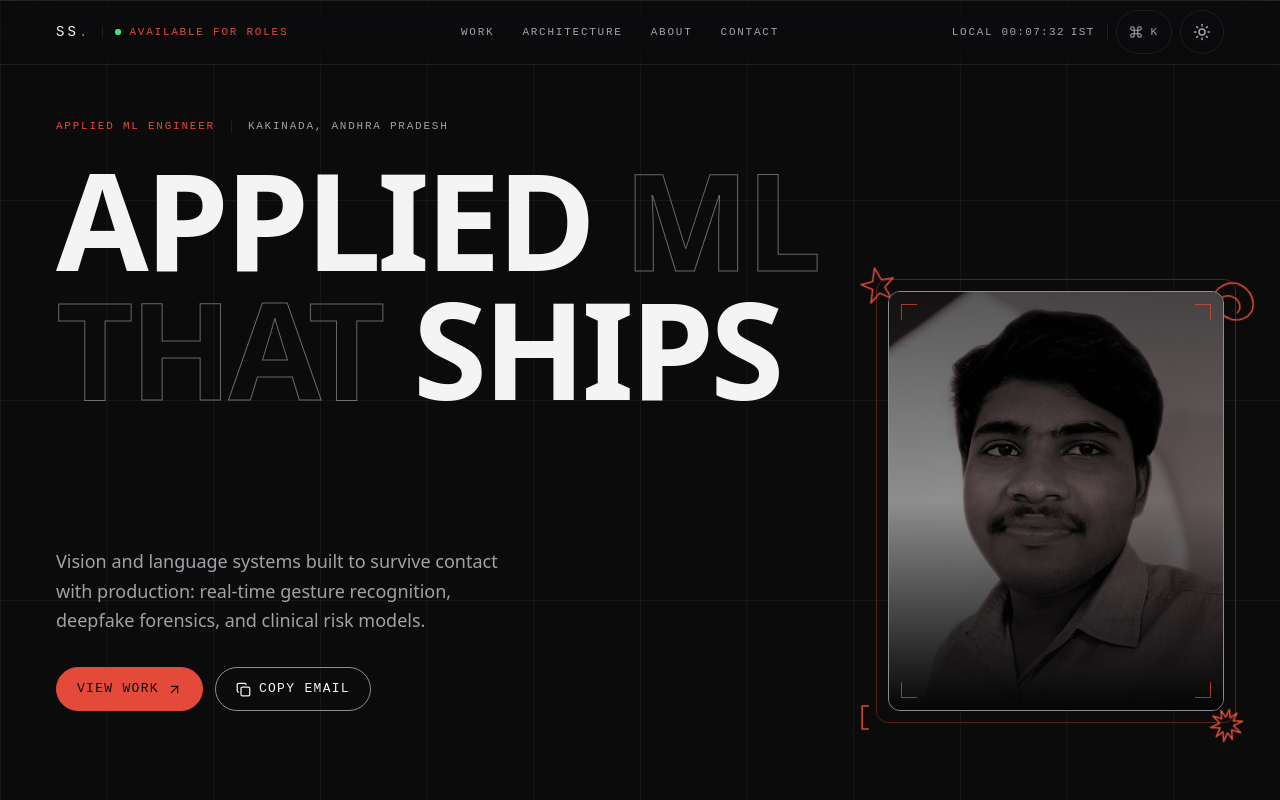
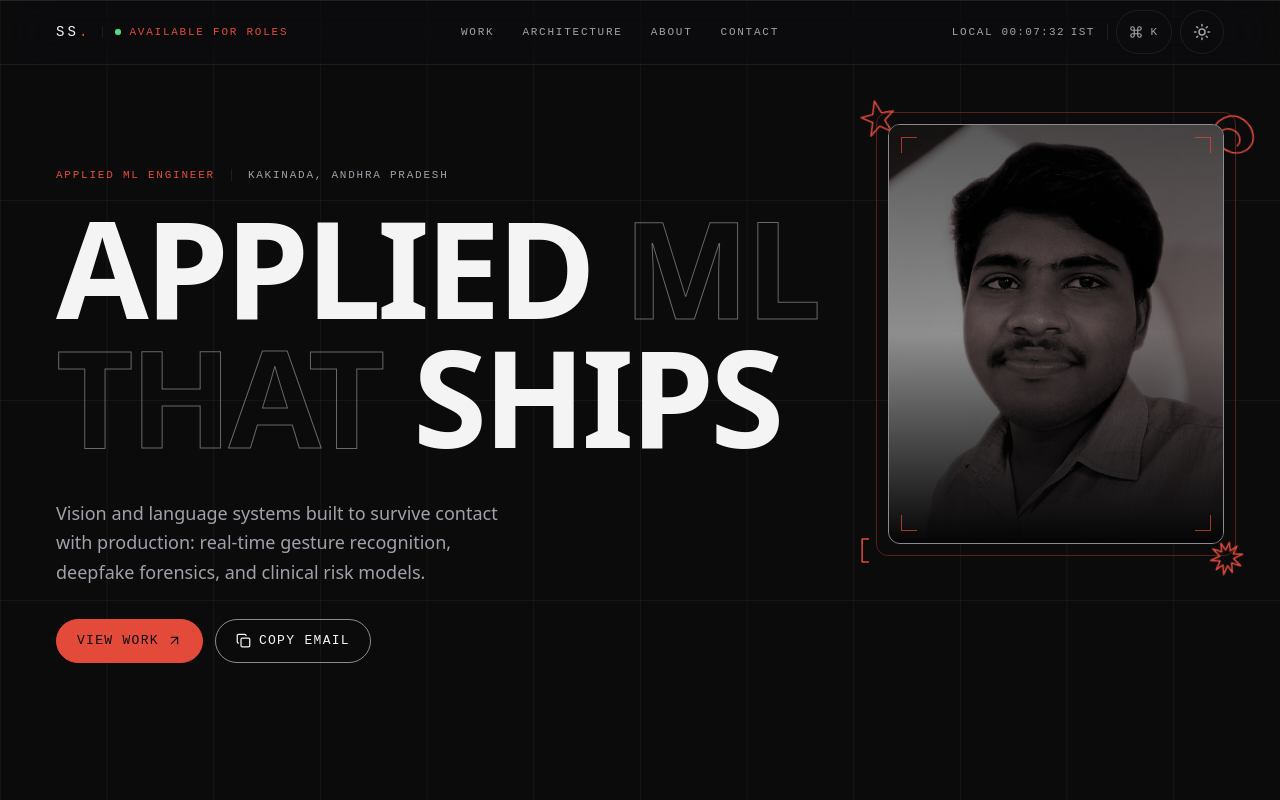
Before and after one commit to santhosh220z/Personal_Portfolio, a React (Vite) app: page / in a window 1280 px wide. Shown: the top 800 px of the page. Built offline with nearby package versions, Linux system fonts and the light colour scheme.

Commit message:
centre the hero portrait on the headline

```diff
--- a/src/components/Hero.jsx
+++ b/src/components/Hero.jsx
@@ -170,16 +170,23 @@ const Hero = () => {
           </div>
 
           {/* ── Layer 2: the subject asset ───────────────────────────────────
-              Pulled up 10rem on large screens so it overlaps the headline's
-              baseline instead of stacking beneath it. Stacked, its 380px of
-              height was what pushed the hero to 971px against an 805px
-              viewport and put both CTAs below the fold; overlapped, the grid
-              row only has to be as tall as the copy. The two phrases end
-              around x=990 at this size, and this column starts past x=1050, so
-              the portrait layers over empty canvas rather than over type. */}
+              Bottom-right in the grid, but lifted by `.hero-subject-lift` so it
+              is vertically centred on the headline and pinned to the shell's
+              right edge. Stacked, its 420px of height was what pushed the hero
+              to 971px against an 805px viewport and put both CTAs below the
+              fold; overlapped, the grid row only has to be as tall as the copy.
+
+              Centring it does mean the frame's top-left corner now crosses the
+              outlined "L" of ML, whose ink reaches ~28px past the frame's left
+              edge. That is deliberate: "ML" is a `.stroke-type` outline at
+              --stroke-alpha 0.4 and the shell sits above the subject in z, so
+              the letter reads as passing in front of the photograph rather than
+              being clipped by it. Nothing wider than ~17rem clears that glyph,
+              and 17rem is the un-lifted mobile size, so shrinking away the
+              overlap is not an option that keeps the portrait prominent. */}
           <div
             data-hero-reveal="subject"
-            className="justify-self-center lg:-mt-40 lg:justify-self-end"
+            className="hero-subject-lift justify-self-center lg:justify-self-end lg:self-start"
           >
             <SubjectAsset image={profileImg} alt={SITE.name} />
           </div>
--- a/src/index.css
+++ b/src/index.css
@@ -590,9 +590,58 @@
     will-change: transform;
   }
 
+  /* The hero portrait, vertically centred on the headline.
+     `margin-top` is derived rather than eyeballed, because the display type
+     scales on vw while the portrait is a fixed rem frame: a fixed lift reads as
+     centred at exactly one viewport and drifts everywhere else. The terms are
+
+       headline height = 2 lines x (0.92 line-height + 0.04em pad) = 1.92em,
+                        so half of it is 0.96 x --text-hero
+       frame height    = 21rem wide at 4:5 = 420px, half is 210px
+       headline -> row gap = 36px (mt-9 on the grid row)
+
+     and centring means subtracting half the sum of the two heights plus that
+     gap. Reading --text-hero rather than restating the clamp keeps this correct
+     if the type scale is retuned; the two fixed terms are the frame's aspect
+     and the row gap, both of which live in the components above.
+
+     The grid row's height is set by the copy, which is taller than this margin
+     box, so the row — and the hero's height — is unchanged and the fold budget
+     cannot move. Below lg the portrait stacks in normal flow and stays unlifted. */
+  @media (min-width: 64rem) {
+    .hero-subject-lift {
+      margin-top: calc(-1 * (0.96 * var(--text-hero) + 246px));
+    }
+
+    /* Short viewports — 1280x720 laptops and the like — cannot afford the full
+       travel: the hero centres its content, so a 420px portrait centred on a
+       headline that already sits high pushes the frame's top star up behind the
+       65px status bar, where the glass clips it. 22rem is the most it can rise
+       and still leave the scribble's 28px of overhang visible (frame top 107 vs
+       a 65px bar). 768px tall and up needs no cap: 1366x768 lands the frame at
+       108 with 43px to spare. */
+    @media (max-height: 47.9375rem) {
+      .hero-subject-lift {
+        margin-top: -22rem;
+      }
+    }
+
+    /* Shorter still — 1024x600 and similar netbooks. Here the hero's content is
+       taller than the viewport, so the section's centring stops absorbing slack
+       and the row rides up under the status bar: 22rem lands the frame at y=38
+       and the top star at y=6, both behind the glass. Almost all of the lift is
+       dropped rather than tuned, because on a viewport this short the headline
+       cannot be centred on without the portrait losing the status bar. */
+    @media (max-height: 40rem) {
+      .hero-subject-lift {
+        margin-top: -10rem;
+      }
+    }
+  }
+
   /* The portrait's specular sweep. Driven by a CSS custom property written
-     from JS on pointermove; the gradient is a paint, not a transform, so it
-     is safe to keep in CSS. */
+     from JS on pointermove; the gradient is a paint, not a transform, so it is
+     safe to keep in CSS. */
   .specular::after {
     content: '';
     position: absolute;
```
